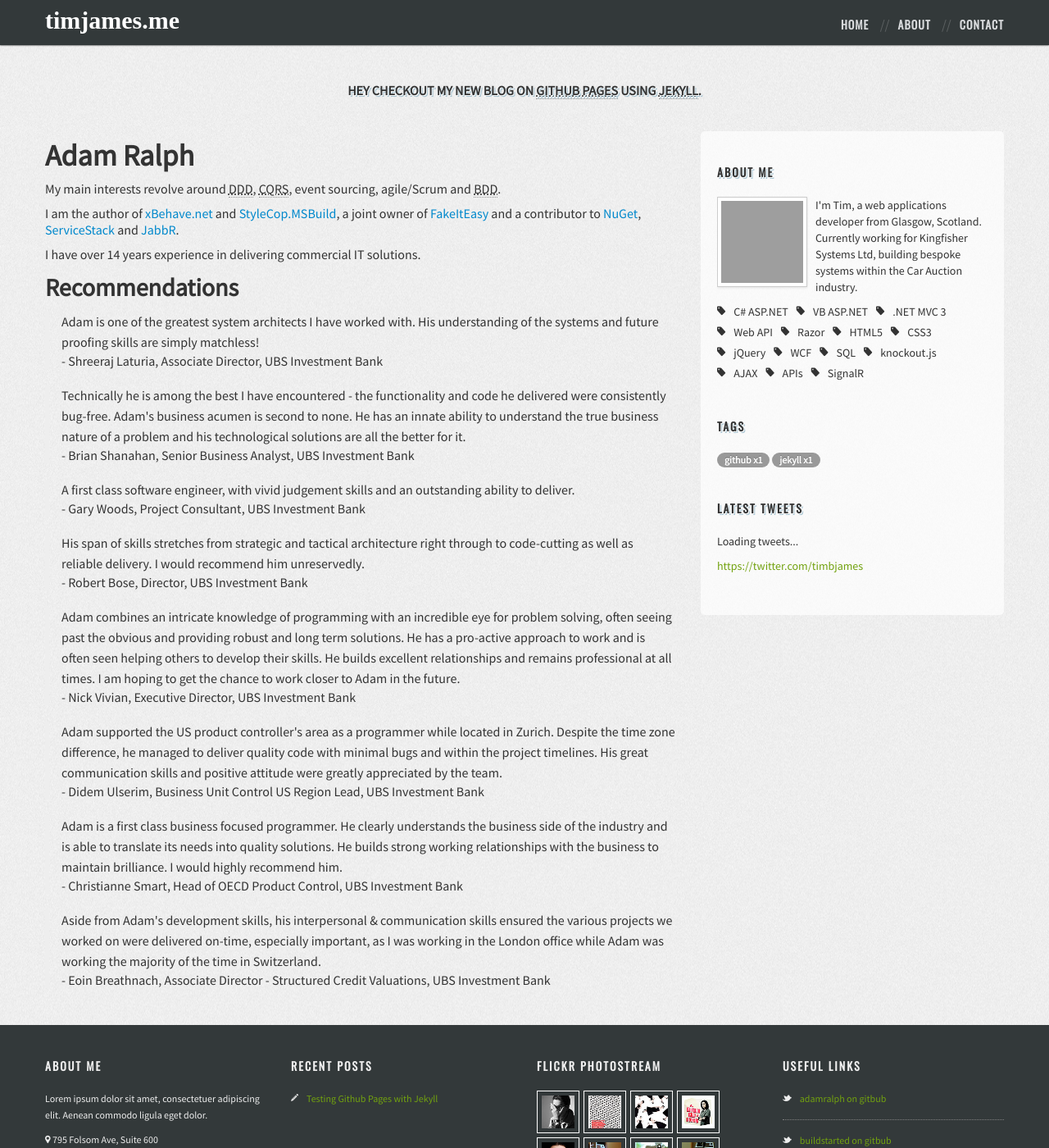
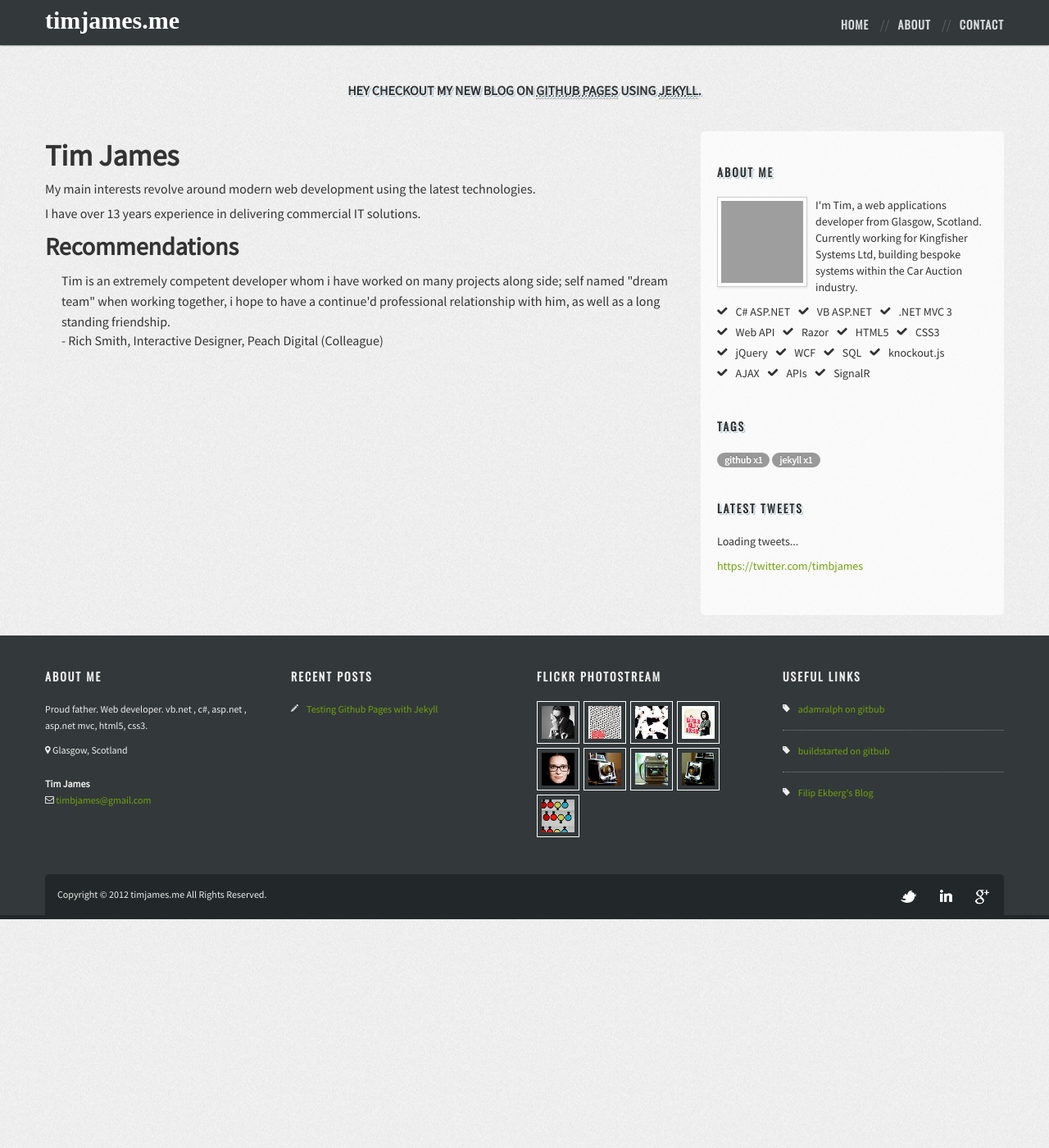
Before and after one commit to timbjames/timbjames.github.com, a Jekyll site: the page built from about.html, in a window 1280 px wide and 1400 px high. Shown: the whole window at 82% size. Built offline with Jekyll 4.4.1, drawn with Linux system fonts in a browser that asks for light colours; nearby versions of some CDN libraries; some web fonts are replaced; Markdown is read by kramdown in place of the engine named in the settings; some of the changed text lies outside the part shown; grey boxes are pictures that could not be loaded.

Commit message:
updates to about page and layout

```diff
--- a/_layouts/layout.html
+++ b/_layouts/layout.html
@@ -289,7 +289,7 @@
                             <li><a href="" title="">Music</a></li>
                             <li><a href="" title="">Themes</a></li>
                         </ul>-->
-                        <ul class="tag-list2 without-style float-left">
+                        <ul class="ok-style without-style float-left">
                           <li>C# ASP.NET</li>
                           <li>VB ASP.NET</li>
                           <li>.NET MVC 3</li>
@@ -408,15 +408,14 @@
 			            <div class="span3">
                             <div class="widget">
                                 <h3 class="footer-title">About Me</h3>
-                                <p>Lorem ipsum dolor sit amet, consectetuer adipiscing elit. Aenean commodo ligula eget dolor.</p>
+                                <p>Proud father. Web developer. vb.net , c#, asp.net , asp.net  mvc, html5, css3.</p>
                                 <address>
-                                    <i class="icon-map-marker"></i> 795 Folsom Ave, Suite 600<br>
-                                    San Francisco, CA 94107<br>
-                                    <i class="icon-phone"></i> (123) 456-7890<br>
+                                    <i class="icon-map-marker"></i> Glasgow, Scotland<br>
+                                    <!--<i class="icon-phone"></i> <br>-->
                                 </address>
                                 <address>
-                                    <strong>Full Name</strong><br>
-                                    <i class="icon-envelope"></i> <a href="mailto:first.last@gmail.com" title="">first.last@gmail.com</a>
+                                    <strong>Tim James</strong><br>
+                                    <i class="icon-envelope"></i> <a href="mailto:timbjames@gmail.com" title="">timbjames@gmail.com</a>
                                 </address>
                             </div>
 
@@ -470,7 +469,7 @@
                         <div class="span3">
                             <div id="recent-tweets" class="widget recent-twitter">
                                 <h3 class="footer-title">Useful Links</h3>
-                                <ul class="adjust-style">
+                                <ul class="adjust-style tag-list2">
                                   <li><a href="https://github.com/adamralph">adamralph on gitbub</a></li>
                                   <li><a href="https://github.com/buildstarted">buildstarted on gitbub</a></li>
                                   <li><a href="http://blog.filipekberg.se/">Filip Ekberg's Blog</a></li>
--- a/about.html
+++ b/about.html
@@ -3,20 +3,21 @@
 title: Tim James
 ---
 
-<h1>Adam Ralph</h1>
+<h1>Tim James</h1>
 
-<p>My main interests revolve around <abbr title="Domain Driven Design">DDD</abbr>, <abbr title="Command Query Responsibility Segregation">CQRS</abbr>, event sourcing, agile/Scrum and <abbr title="Behaviour Driven Development">BDD</abbr>.</p>
-<p>I am the author of <a href="http://github.com/xbehave/xbehave.net">xBehave.net</a> and <a href="http://bitbucket.org/adamralph/stylecop-msbuild">StyleCop.MSBuild</a>, a joint owner of <a href="https://github.com/FakeItEasy/FakeItEasy">FakeItEasy</a> and a contributor to <a href="http://nuget.codeplex.com/">NuGet</a>, <a href="https://github.com/ServiceStack/ServiceStack">ServiceStack</a> and <a href="https://github.com/davidfowl/JabbR">JabbR</a>.</p>
-<p>I have over 14 years experience in delivering commercial IT solutions.</p>
+<p>My main interests revolve around modern web development using the latest technologies.</p>
+<!--<p>My main interests revolve around <abbr title="Domain Driven Design">DDD</abbr>, <abbr title="Command Query Responsibility Segregation">CQRS</abbr>, event sourcing, agile/Scrum and <abbr title="Behaviour Driven Development">BDD</abbr>.</p>
+<p>I am the author of <a href="http://github.com/xbehave/xbehave.net">xBehave.net</a> and <a href="http://bitbucket.org/adamralph/stylecop-msbuild">StyleCop.MSBuild</a>, a joint owner of <a href="https://github.com/FakeItEasy/FakeItEasy">FakeItEasy</a> and a contributor to <a href="http://nuget.codeplex.com/">NuGet</a>, <a href="https://github.com/ServiceStack/ServiceStack">ServiceStack</a> and <a href="https://github.com/davidfowl/JabbR">JabbR</a>.</p>-->
+<p>I have over 13 years experience in delivering commercial IT solutions.</p>
 
 <h2>Recommendations</h2>
 
 <blockquote>
-  <p>Adam is one of the greatest system architects I have worked with. His understanding of the systems and future proofing skills are simply matchless!</p>
-  <footer>- Shreeraj Laturia, Associate Director, UBS Investment Bank</footer>
+  <p>Tim is an extremely competent developer whom i have worked on many projects along side; self named "dream team" when working together, i hope to have a continue'd professional relationship with him, as well as a long standing friendship.</p>
+  <footer>- Rich Smith, Interactive Designer, Peach Digital (Colleague)</footer>
 </blockquote>
 
-<blockquote>
+<!--<blockquote>
   <p>Technically he is among the best I have encountered - the functionality and code he delivered were consistently bug-free. Adam's business acumen is second to none. He has an innate ability to understand the true business nature of a problem and his technological solutions are all the better for it.</p>
   <footer>- Brian Shanahan, Senior Business Analyst, UBS Investment Bank</footer>
 </blockquote>
@@ -49,4 +50,4 @@
 <blockquote>
   <p>Aside from Adam's development skills, his interpersonal &amp; communication skills ensured the various projects we worked on were delivered on-time, especially important, as I was working in the London office while Adam was working the majority of the time in Switzerland.</p>
   <footer>- Eoin Breathnach, Associate Director - Structured Credit Valuations, UBS Investment Bank</footer>
-</blockquote>
+</blockquote>-->
```
